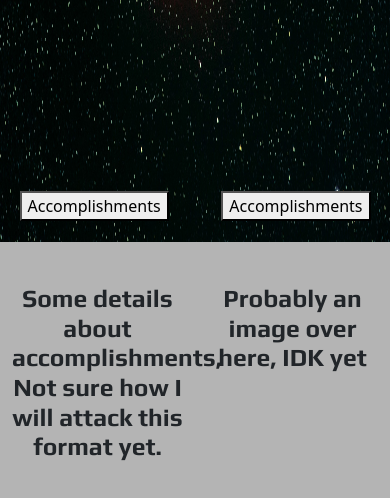
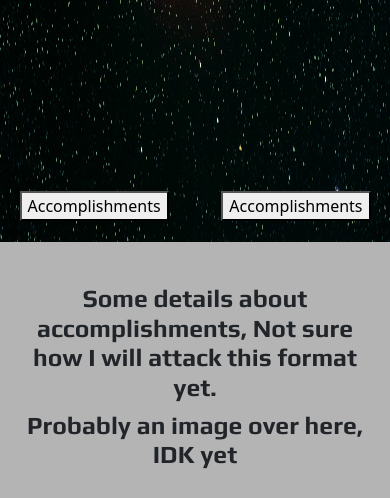
Before and after one commit to baspeirs/Redshift, a plain HTML site: page index.html in a window 390 px wide. Shown: the part 602-1100 px from the top of the page. Drawn offline with nearby package versions, Linux system fonts and the light colour scheme.

Commit message:
last minute update for mobile responcive best practice

```diff
--- a/index.html
+++ b/index.html
@@ -5,7 +5,7 @@
     <meta charset="UTF-8">
     <meta http-equiv="X-UA-Compatible" content="IE=edge">
     <meta name="viewport" content="width=device-width, initial-scale=1.0">
-    <title>Document</title>
+    <title>Redshift</title>
     <!-- CSS only -->
     <link href="https://cdn.jsdelivr.net/npm/bootstrap@5.0.2/dist/css/bootstrap.min.css" rel="stylesheet"
         integrity="sha384-EVSTQN3/azprG1Anm3QDgpJLIm9Nao0Yz1ztcQTwFspd3yD65VohhpuuCOmLASjC" crossorigin="anonymous">
@@ -43,10 +43,10 @@
     <div id="accomplishments">
         <div id="topAccomp" class="container">
             <div class="row">
-                <div class="col-6">
+                <div class="col-xl-6">
                     <h2>Some details about accomplishments, Not sure how I will attack this format yet.</h2>
                 </div>
-                <div class="col-6">
+                <div class="col-xl-6">
                     <h2>Probably an image over here, IDK yet</h2>
                 </div>
             </div>
```
